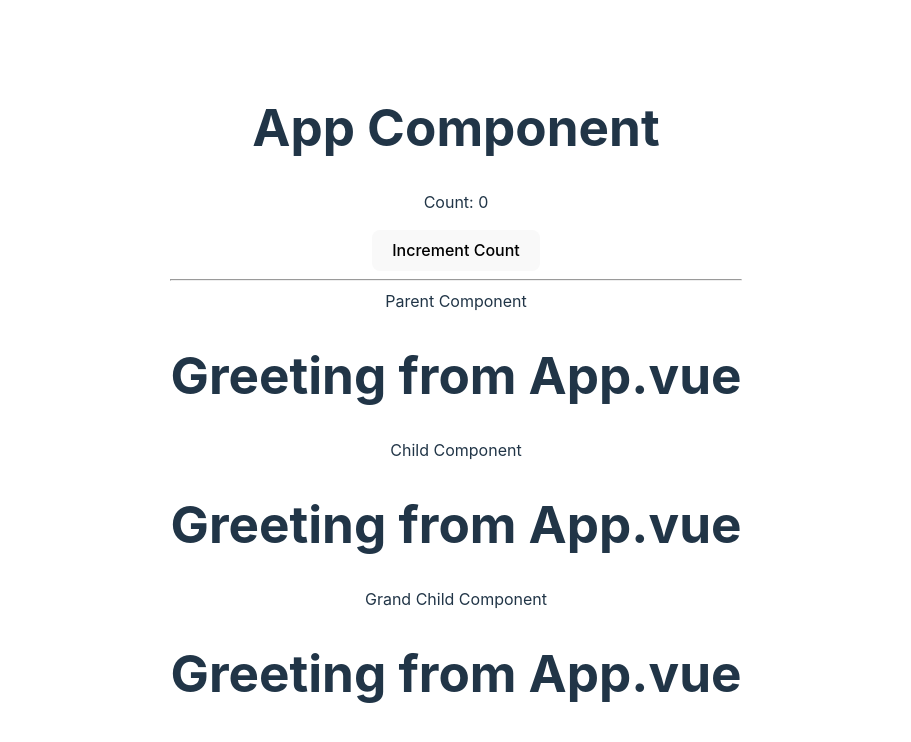
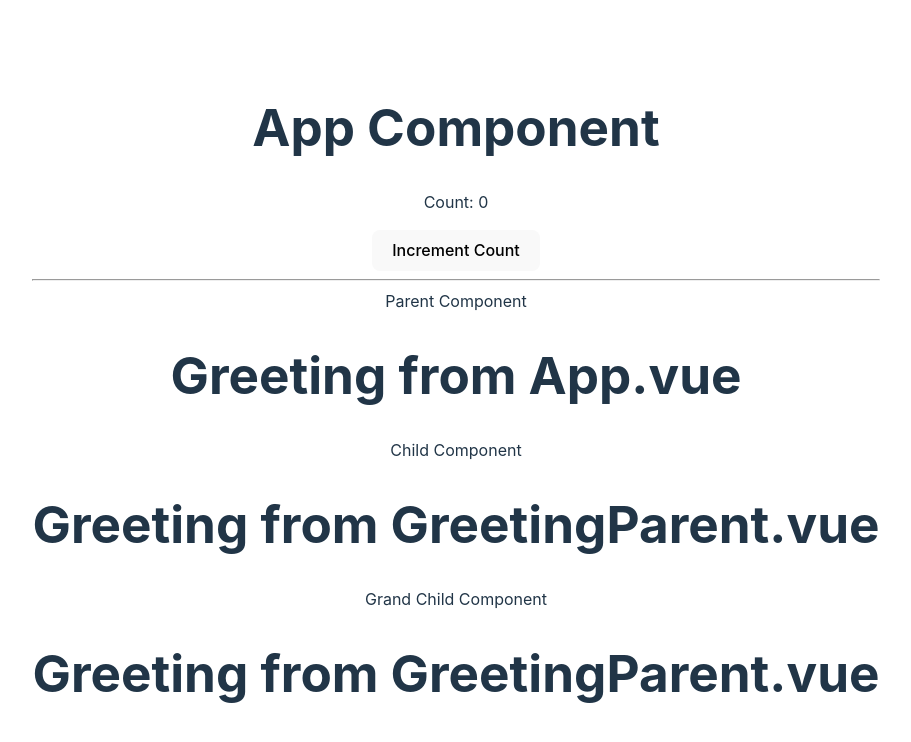
Before and after one commit to aumanoj/vue3-build-composition, a Vue app: page / in a window 1280 px wide. Shown: the top 742 px of the page, without its empty margins (184-1095 px from the left). Built offline with nearby package versions, Linux system fonts and the light colour scheme.

Commit message:
updated layout for Provide/Inject repo

```diff
--- a/src/App.vue
+++ b/src/App.vue
@@ -3,8 +3,8 @@
   <!-- Count sample  -->
   <p>Count: {{ count }}</p>
   <button @click="count++">Increment Count</button>
+  <hr/>
   <!-- Included Parent component with props-->
-  <hr/>
   <GreetingParent :message="greetingMessage" />
 </template>
 
--- a/src/components/GreetingChild.vue
+++ b/src/components/GreetingChild.vue
@@ -1,15 +1,11 @@
 <template>
   <span>Child Component</span>
-  <h1>{{ greeting }}</h1>
-  <GreetingGrandChild :greeting="greeting"></GreetingGrandChild>
+  <h1>{{ parentMessage }}</h1>
+  <GreetingGrandChild></GreetingGrandChild>
 </template>
 <script setup>
 import { inject } from 'vue';
 import GreetingGrandChild from './GreetingGrandChild.vue';
 /* Catch the provide data from parent component */
 const parentMessage = inject('parentMessage');
-
-const props = defineProps({
-  greeting:String
-})
 </script>
--- a/src/components/GreetingGrandChild.vue
+++ b/src/components/GreetingGrandChild.vue
@@ -1,7 +1,7 @@
 <template>
   <div>
     <span>Grand Child Component</span>
-    <h1>{{ greeting }}</h1>
+    <h1>{{ parentMessage }}</h1>
   </div>
 </template>
 
@@ -9,7 +9,4 @@
   import { inject } from 'vue';
   /* Catch the provide data from grand parent component */
   const parentMessage = inject('parentMessage');
-  const props = defineProps({
-    greeting:String
-  })
 </script>
--- a/src/components/GreetingParent.vue
+++ b/src/components/GreetingParent.vue
@@ -2,7 +2,7 @@
   <span>Parent Component</span>
   <h1>{{ message }}</h1>
   <!-- Included Child Component -->
-  <GreetingChild :greeting="message" />
+  <GreetingChild :greeting="parentMessage" />
 </template>
 <script setup>
 /* Provide also known as props drilling means dirent to pass data to grand child */
```
